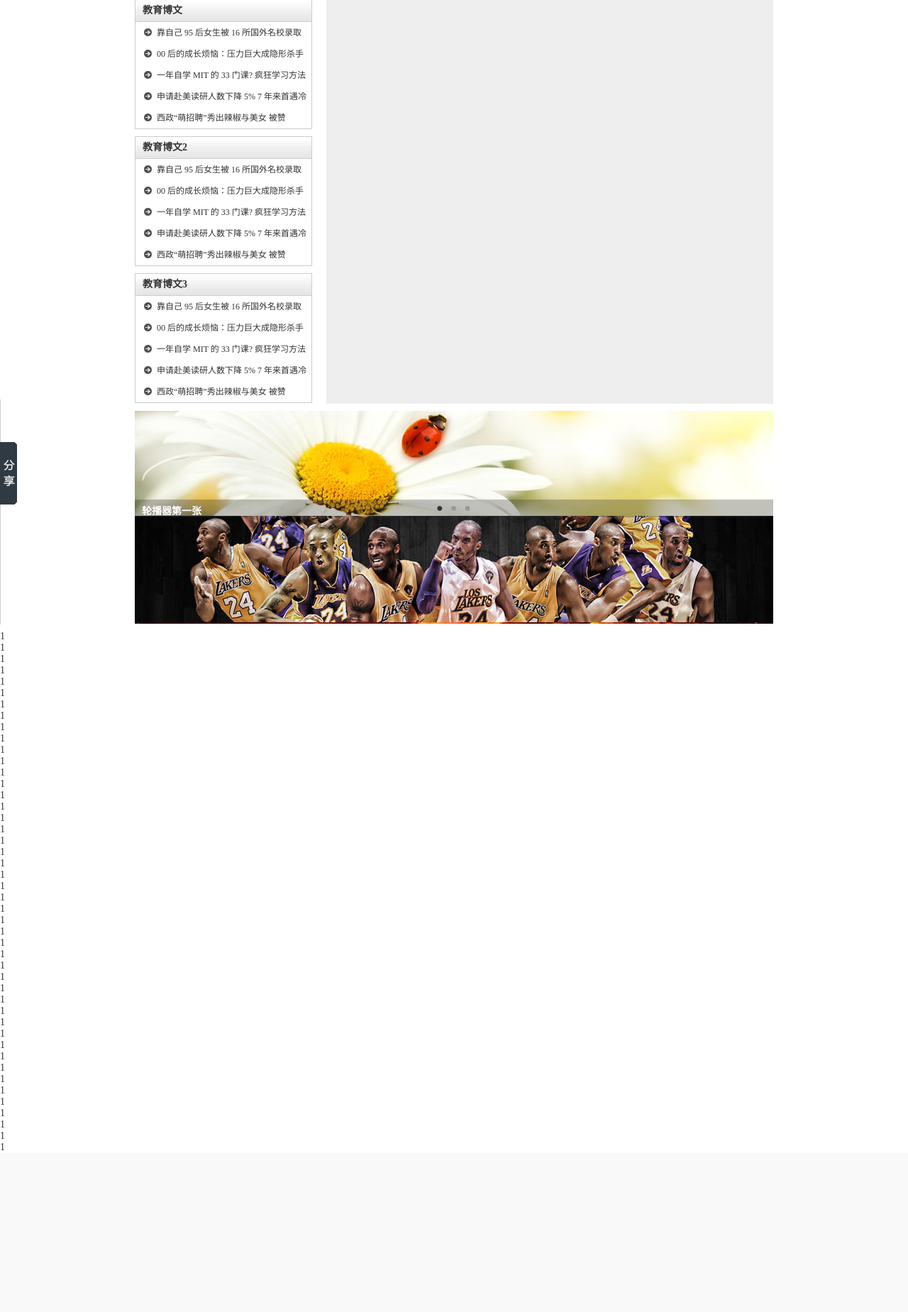
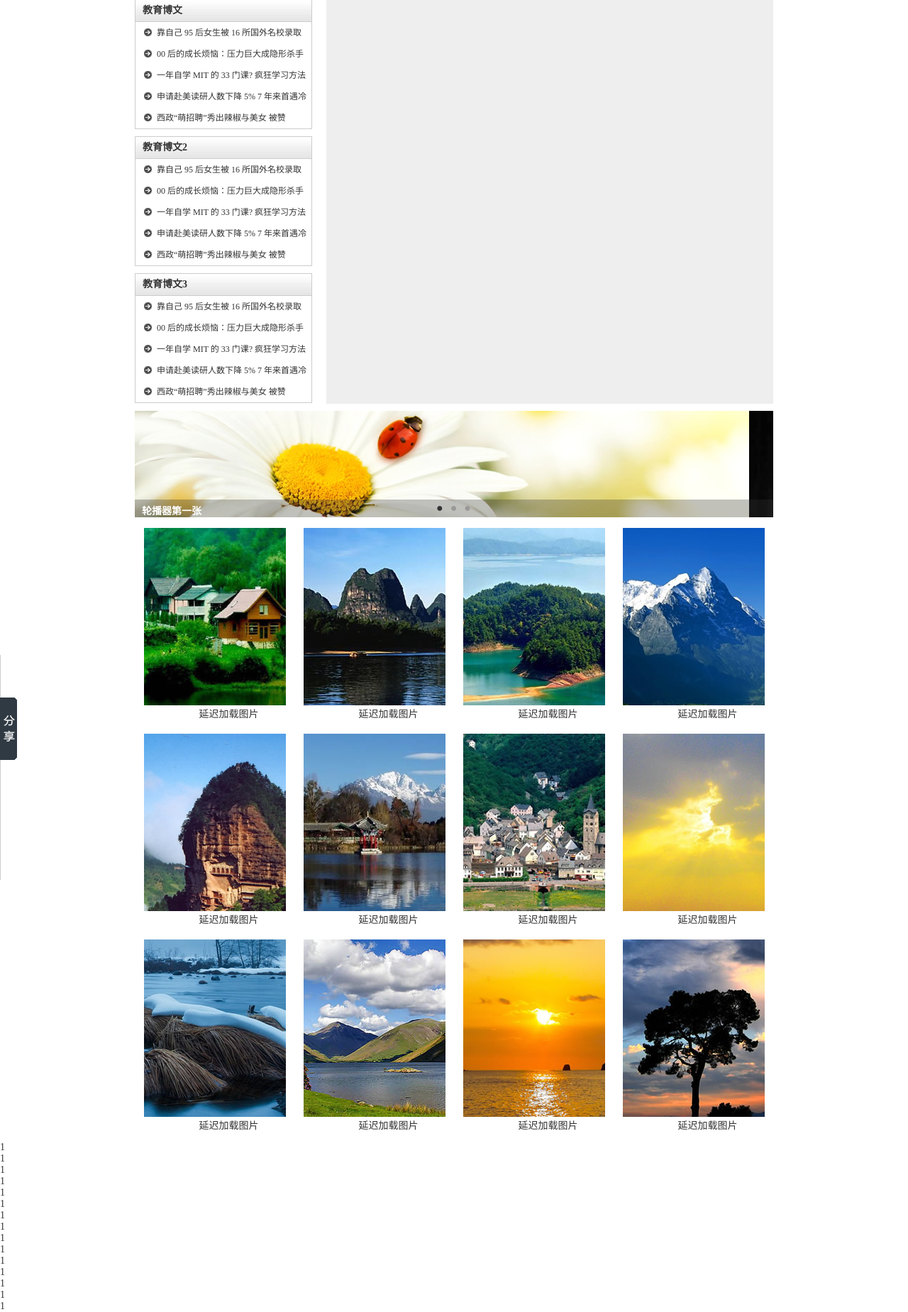
Before and after one commit to MarkZhuYiQi/javascript, a PHP site: page /weibo/index.html in a window 1280 px wide. Shown: the part 183-2032 px from the top of the page at 71% size. Before the commit the page ends 1804 px from the top, so only its background shows below. Run offline with PHP 8.4, Linux system fonts and the light colour scheme.

Commit message:
learning

```diff
--- a/weibo/css/basic.css
+++ b/weibo/css/basic.css
@@ -155,6 +155,7 @@ body{
     text-align:center;
     font-size:14px;
     letter-spacing:1px;
+    background:url(../images/login_header.png) repeat-x;
 }
 #reg h2 img{
     float:right;
@@ -601,7 +602,7 @@ body{
 }
 #banner{
     width:900px;
-    height:300px;
+    height:150px;
     float:left;
     margin:10px 0;
     position:relative;
@@ -646,3 +647,52 @@ body{
     color:#fff;
     z-index:4;
 }
+#photo{
+    width:900px;
+    float:left;
+}
+#photo dl{
+    width:225px;
+    height:270px;
+    float:left;
+    margin:5px 0 15px 0;
+}
+#photo dl dt{
+    width:200px;
+    height:250px;
+    margin:0 auto;
+}
+#photo dl dd{
+    height:25px;
+    line-height:25px;
+    text-align:center;
+}
+#photo dl dt img{
+    cursor:pointer;
+}
+#photo_big{
+    width:620px;
+    height:511px;
+    border:1px solid #ccc;
+    position:absolute;
+    display:none;
+    z-index:9999;
+    background:#fff;
+    top:100px;
+    left:200px;
+}
+#photo_big h2{
+    height:40px;
+    line-height:40px;
+    text-align:center;
+    font-size:14px;
+    letter-spacing:1px;
+    background:url(../images/login_header.png) repeat-x;
+}
+#photo_big h2 img{
+    float:right;
+    position:relative;
+    top:14px;
+    right:8px;
+    cursor:pointer;
+}
--- a/weibo/index.html
+++ b/weibo/index.html
@@ -190,7 +190,57 @@
             <span></span>
             <strong></strong>
         </div>
+        <div id="photo">
+            <dl>
+                <dt><img xsrc="images/p1.jpg" src="images/wait_load.jpg" class="wait_load" alt=""></dt>
+                <dd>延迟加载图片</dd>
+            </dl>
+            <dl>
+                <dt><img xsrc="images/p2.jpg" src="images/wait_load.jpg" class="wait_load" alt=""></dt>
+                <dd>延迟加载图片</dd>
+            </dl>
+            <dl>
+                <dt><img xsrc="images/p3.jpg" src="images/wait_load.jpg" class="wait_load" alt=""></dt>
+                <dd>延迟加载图片</dd>
+            </dl>
+            <dl>
+                <dt><img xsrc="images/p4.jpg" src="images/wait_load.jpg" class="wait_load" alt=""></dt>
+                <dd>延迟加载图片</dd>
+            </dl>
+            <dl>
+                <dt><img xsrc="images/p5.jpg" src="images/wait_load.jpg" class="wait_load" alt=""></dt>
+                <dd>延迟加载图片</dd>
+            </dl>
+            <dl>
+                <dt><img xsrc="images/p6.jpg" src="images/wait_load.jpg" class="wait_load" alt=""></dt>
+                <dd>延迟加载图片</dd>
+            </dl>
+            <dl>
+                <dt><img xsrc="images/p7.jpg" src="images/wait_load.jpg" class="wait_load" alt=""></dt>
+                <dd>延迟加载图片</dd>
+            </dl>
+            <dl>
+                <dt><img xsrc="images/p8.jpg" src="images/wait_load.jpg" class="wait_load" alt=""></dt>
+                <dd>延迟加载图片</dd>
+            </dl>
+            <dl>
+                <dt><img xsrc="images/p9.jpg" src="images/wait_load.jpg" class="wait_load" alt=""></dt>
+                <dd>延迟加载图片</dd>
+            </dl>
+            <dl>
+                <dt><img xsrc="images/p10.jpg" src="images/wait_load.jpg" class="wait_load" alt=""></dt>
+                <dd>延迟加载图片</dd>
+            </dl>
+            <dl>
+                <dt><img xsrc="images/p11.jpg" src="images/wait_load.jpg" class="wait_load" alt=""></dt>
+                <dd>延迟加载图片</dd>
+            </dl>
+            <dl>
+                <dt><img xsrc="images/p12.jpg" src="images/wait_load.jpg" class="wait_load" alt=""></dt>
+                <dd>延迟加载图片</dd>
+            </dl>
 
+        </div>
     </div>
 
 
@@ -227,6 +277,10 @@
 
 
     <!--<script>window._bd_share_config={"common":{"bdSnsKey":{},"bdText":"","bdMini":"2","bdMiniList":false,"bdPic":"","bdStyle":"0","bdSize":"16"},"slide":{"type":"slide","bdImg":"5","bdPos":"right","bdTop":"100"},"image":{"viewList":["qzone","tsina","tqq","renren","weixin"],"viewText":"分享到：","viewSize":"16"},"selectShare":{"bdContainerClass":null,"bdSelectMiniList":["qzone","tsina","tqq","renren","weixin"]}};with(document)0[(getElementsByTagName('head')[0]||body).appendChild(createElement('script')).src='http://bdimg.share.baidu.com/static/api/js/share.js?v=89860593.js?cdnversion='+~(-new Date()/36e5)];</script>-->
+
+    <div id="photo_big">
+        <h2><img src="images/close.png" alt="" class="close">图片预加载</h2>
+    </div>
 
     <div id="screen"></div>
     <div class="clear"></div>
--- a/weibo/js/index.js
+++ b/weibo/js/index.js
@@ -100,16 +100,17 @@ $(function(){
     $("#shared").resize(function(){
         $("#shared").css("top",getScroll().top+(getInner().height-parseInt(getStyle($("#shared").first(),"height")))/2+"px");
     });
-    $(window).bind("scroll",function(){
+    $(window).bind("scroll",function() {
+        setTimeout(verticalCenter,100);
+    });
+    function verticalCenter(){
         $("#shared").animation({
-            "final":getScroll().top+(getInner().height-parseInt(getStyle($("#shared").first(),"height")))/2,
-            "target":getScroll().top+(getInner().height-parseInt(getStyle($("#shared").first(),"height")))/2,
-            "attr":"y",
-            "speed":5
-        });
-    });
-
-
+            "final": getScroll().top + (getInner().height - parseInt(getStyle($("#shared").first(), "height"))) / 2,
+            "target": getScroll().top + (getInner().height - parseInt(getStyle($("#shared").first(), "height"))) / 2,
+            "attr": "y",
+            "speed": 5
+        })
+    }
 //分享收缩效果
     $("#shared").hover(function(){
         $("#shared").animation({
@@ -563,39 +564,94 @@ $(function(){
             $("form").first().submit();
         }
     });
-
+//--------------------------------------------------------------------------------------------------------
 
     //轮播器初始化
-    // $("#banner img").css("display","none");
-    // $("#banner img").getElement(0).css("display","block");
     $("#banner img").opacity(0);
     $("#banner img").getElement(0).opacity(100);
     $("#banner ul li").getElement(0).css("color","#333");
     $("#banner strong").html($("#banner img").getElement(0).attr("alt"));
-    // alert($("#banner img").getElement(0).first().alt);  //getElement返回的是this，无法获得目标对象，所以要用first（）
 
     //自动循环轮播器
     //轮播器计数器
     var banner_index=1;
     //轮播器种类
-    var banner_type=2;  //1表示透明度，2表示上下滚动
+    var banner_type=3;  //1表示透明度，2表示上下滚动
     var banner_timer=setInterval(banner_fn,1000);
-
-
     //手动轮播器
     $("#banner ul li").hover(function(){
         clearInterval(banner_timer);
-        if($(this).css("color")!="rgb(51,51,51)"||$(this).css("color")!="#333") {
+        if($(this).css("color")!="rgb(51, 51, 51)" && $(this).css("color")!="#333") {
             banner(this, banner_index == 0 ? $("#banner ul li").length() - 1 : banner_index - 1);
         }
     },function(){
         banner_index=$(this).index()+1;
-        setInterval(banner_fn,1000);
+        banner_timer=setInterval(banner_fn,1000);   //这里需要添加到banner_timer否则无法正确清除
+    });
+    function banner(obj,prev){
+        $("#banner ul li").css("color","#999");
+        $(obj).css("color","#333");
+        $("#banner strong").html($("#banner img").getElement($(obj).index()).attr("alt"));
+        if(banner_type==1) {
+            $("#banner img").getElement(prev).animation({
+                attr: "o",
+                final: 0
+            }).css("z-index", 1);
+        //这个Li指向的是li，但是不能用与连缀，所以将这个li放到Base中，并返回base对象
+            $("#banner img").getElement($(obj).index()).animation({
+                attr: "o",
+                final: 100
+            }).css("z-index", 2);
+        }else if(banner_type==2){
+            $("#banner img").getElement(prev).animation({
+                attr: "y",
+                final: 150
+            }).css("z-index", 1).opacity(100);
+            $("#banner img").getElement($(obj).index()).animation({
+                attr: "y",
+                final: 0
+            }).css("top","-150px").css("z-index", 2).opacity(100);
+        }else if(banner_type==3){
+            $("#banner img").getElement(prev).animation({
+                attr:"x",
+                final:900
+            }).css("z-index",1).opacity(100);
+            $("#banner img").getElement($(obj).index()).animation({
+                attr:"x",
+                final:0
+            }).css("left","-900px").css("z-index",2).opacity(100);
+        }
+    }
+    function banner_fn(){
+        if(banner_index>=$("#banner ul li").length())banner_index=0;
+        // banner($("#banner ul li").getElement(banner_index)); //这里面传过去的base对象
+        banner($("#banner ul li").getElement(banner_index).first(),banner_index==0?$("#banner ul li").length()-1:banner_index-1);    //这是LI对象本体
+        banner_index++;
+    }
+
+//--------------------------------------------------------------------------------------------------------
+
+/*
+    //轮播器初始化
+    $("#banner img").opacity(0);
+    $("#banner img").getElement(0).opacity(100);
+    $("#banner ul li").getElement(0).css("color","#333");
+    $("#banner strong").html($("#banner img").getElement(0).attr("alt"));
+    var banner_type=1;
+    var banner_timer=setInterval(banner_fn,1000);
+    var banner_index=1; //轮播器计数器
+//手动轮播器
+    $("#banner ul li").hover(function(){
+        clearInterval(banner_timer);
+        if($(this).css("color")!="rgb(51, 51, 51)" && $(this).css("color")!="#333") {
+            banner($(this).getElement(0).first(),banner_index == 0 ? $("#banner ul li").length() - 1 : banner_index - 1);
+        }
+    },function(){
+        banner_index=$(this).index()+1;
+        banner_timer=setInterval(banner_fn,1000);
     });
 
     function banner(obj,prev){
-        // $("#banner img").css("display","none");
-        // $("#banner img").getElement($(obj).index()).css("display","block");
         $("#banner ul li").css("color","#999");
         $(obj).css("color","#333");
         $("#banner strong").html($("#banner img").getElement($(obj).index()).attr("alt"));
@@ -609,6 +665,7 @@ $(function(){
                 final: 100
             }).css("z-index", 2);
         }else if(banner_type==2){
+            console.log(prev);
             $("#banner img").getElement(prev).animation({
                 attr: "y",
                 final: 150
@@ -620,9 +677,95 @@ $(function(){
         }
     }
     function banner_fn(){
+        console.log(banner_index);
         if(banner_index>=$("#banner ul li").length())banner_index=0;
-        // banner($("#banner ul li").getElement(banner_index)); //这里面传过去的base对象
-        banner($("#banner ul li").getElement(banner_index).first(),banner_index==0?$("#banner ul li").length()-1:banner_index-1);    //这是LI对象本体
+        banner($("#banner ul li").getElement(banner_index).first(),banner_index==0?$("#banner ul li").length()-1:banner_index-1);
         banner_index++;
     }
+*/
+
+/*
+    //1.当图片进入可见区域，将图片XSRC地址替换到src中
+    //2.获取图片元素到最外层定点元素的距离
+    //3.获取页面可视范围的最低点位置
+    // alert($(".wait_load").getElement(0).attr("src",$(".wait_load").getElement(0).attr("xsrc")));
+    // alert(offsetTop($(".wait_load").first()));
+    // alert(getInner().height + getScroll().top);
+    var wait_load=$(".wait_load");
+    wait_load.opacity(0);
+    $(window).bind("scroll",function(){
+        setTimeout(function(){
+            for(var i=0;i < wait_load.length();i++){
+                var _this=wait_load.getElementBack(i);
+                if((getInner().height+getScroll().top)>=offsetTop($(_this).first())){
+                    $(_this).attr("src",$(_this).attr("xsrc")).animation({
+                        attr:"o",
+                        final:100
+                    });
+                }
+            }
+        },100);
+    });
+*/
+
+    var wait_load=$(".wait_load");
+    wait_load.opacity(0);
+    $(window).bind("scroll",_wait_load);
+    $(window).bind("resize",_wait_load);
+    function _wait_load(){
+        setTimeout(function(){      //延时运行，使其更平滑
+            for(var i=0;i<wait_load.length();i++){
+                var _this=wait_load.getElementBack(i);
+                if(getInner().height+getScroll().top>=offsetTop($(_this).first())){
+                    $(_this).attr("src",$(_this).attr("xsrc")).animation({
+                        attr:"o",
+                        final:100
+                    });
+                }
+            }
+        },100);
+    }
+
+
+    //大图框
+    var big=$("#photo_big");
+//想要实现改变大小，控件不出视野范围，就要使用连缀，否则获取不到elements里面没有login控件，无法控制！！！！！
+    big.center(620,511).resize(function(){
+        // login.center(350,250);   //窗口改变大小，控件始终居中
+        if(big.css("display")=="block"){  //如果注册框显示才锁屏
+            screen.lock();
+        }
+    });
+    $("#photo dl dt img").click(function(){
+        //锁屏遮罩
+        big.center(620,511).css("display","block");
+        screen.lock().animation({
+            "attr":"o",
+            "final":80,
+            "speed":5
+        });
+    });
+//需要先渐变再关闭
+    $("#photo_big .close").click(function(){
+        big.css("display","none");
+        //解锁
+        screen.animation({
+            "attr":"o",
+            "final":0,
+            "speed":5,
+            "fn":function(){
+                screen.unlock();
+            }
+        });
+    });
+//拖拽登录框,默认没有这个方法，加载插件后，需要通过继承调用
+    big.drag($("#photo_big h2").first());
+
+
+
+
+
+
+
+
 });
```
Also changed, not shown: weibo/js/base.js (+27 -14 lines), weibo/js/base_drag.js (+8 -8 lines), weibo/js/compatibility.js (+17 -2 lines), weibo/images/p1.jpg (added), weibo/images/p10.jpg (added), weibo/images/p11.jpg (added), weibo/images/p12.jpg (added), weibo/images/p2.jpg (added), weibo/images/p3.jpg (added), weibo/images/p4.jpg (added), weibo/images/p5.jpg (added), weibo/images/p6.jpg (added), weibo/images/p7.jpg (added), weibo/images/p8.jpg (added), 2 more files.
